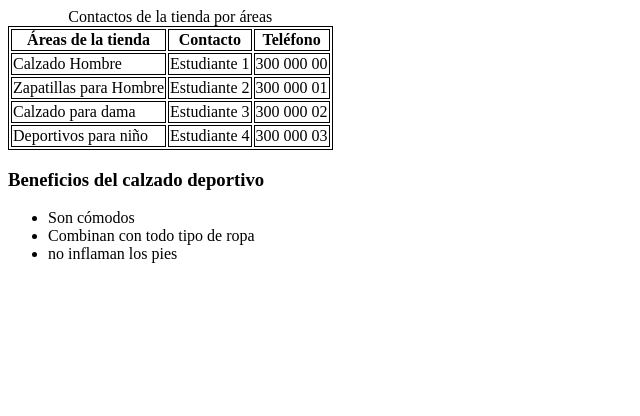
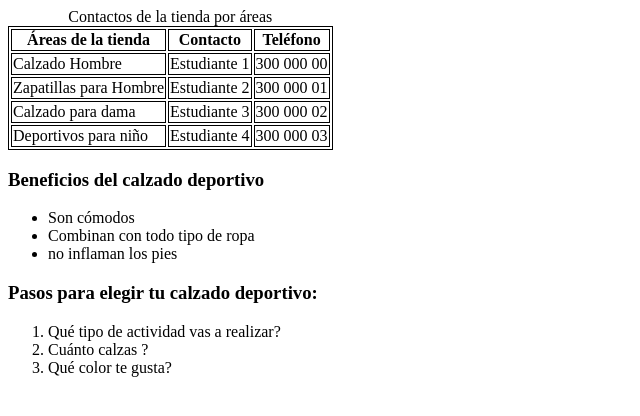
Before and after one commit to BrayanDev98/PruebaGP05, a plain HTML site: page index.html in a window 1280 px wide. Shown: the whole page, without its empty margins (0-640 px from the left). Drawn offline with Linux system fonts and the light colour scheme.

Commit message:
Lista con numeración

```diff
--- a/index.html
+++ b/index.html
@@ -47,5 +47,11 @@
         <li>Combinan con todo tipo de ropa</li>
         <li>no inflaman los pies</li>
     </ul>
+    <h3>Pasos para elegir tu calzado deportivo: </h3>
+    <ol>
+        <li>Qué tipo de actividad vas a realizar?</li>
+        <li>Cuánto calzas ?</li>
+        <li>Qué color te gusta?</li>
+    </ol>
 </body>
 </html>
```
